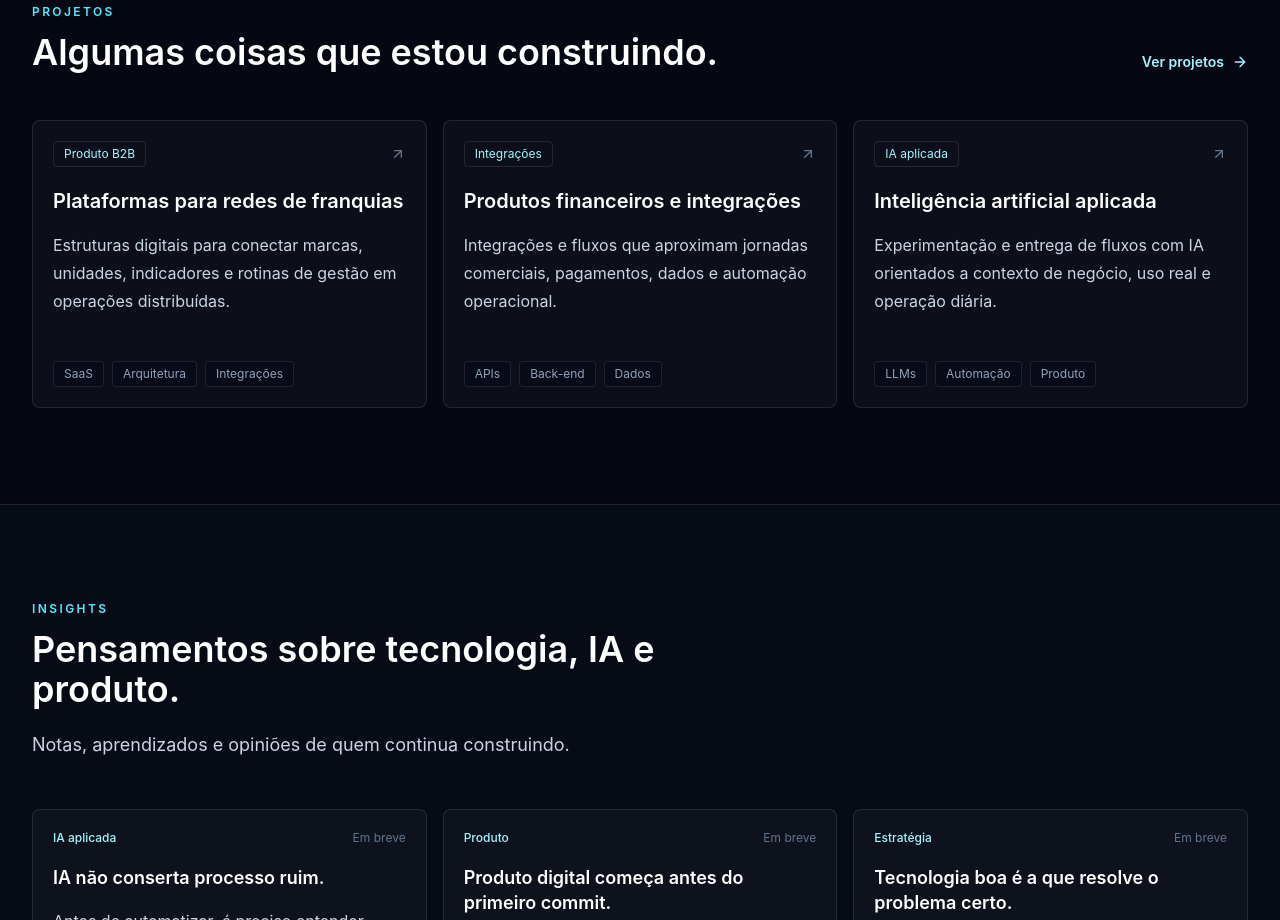
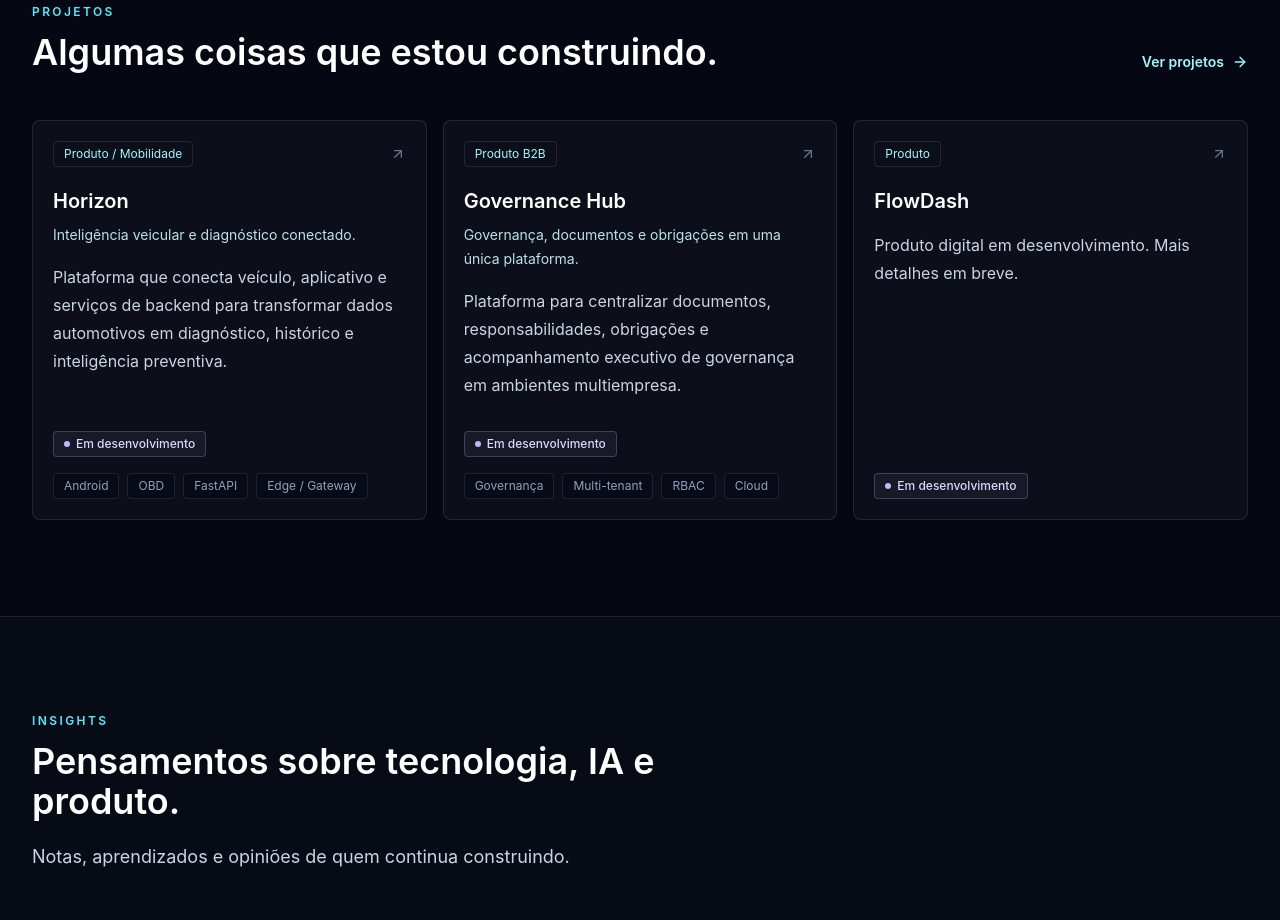
Before and after one commit to jdrpires/jeanpires-site, a Next.js app: page / in a window 1280 px wide. Shown: the part 2980-3900 px from the top of the page. Built offline with nearby package versions, Linux system fonts and the light colour scheme.

Commit message:
feat: add real projects and client showcase structure

```diff
--- a/src/app/page.tsx
+++ b/src/app/page.tsx
@@ -11,6 +11,10 @@ import {
   ShieldCheck,
 } from "lucide-react";
 import { ContactBand } from "@/components/contact-band";
+import {
+  ClientLogoGrid,
+  hasVisibleClients,
+} from "@/components/client-logo-grid";
 import { InsightList } from "@/components/insight-list";
 import { ProjectGrid } from "@/components/project-grid";
 import { SectionHeading } from "@/components/section-heading";
@@ -237,6 +241,22 @@ export default function Home() {
         </div>
       </section>
 
+      {hasVisibleClients() ? (
+        <section className="border-t border-white/10 bg-[#070b16]">
+          <div className="mx-auto max-w-7xl px-5 py-24 sm:px-6 lg:px-8">
+            <SectionHeading
+              eyebrow="Clientes"
+              title="Empresas com quem já construí."
+            >
+              <p>Tecnologia ganha valor quando chega à operação.</p>
+            </SectionHeading>
+            <div className="mt-12">
+              <ClientLogoGrid />
+            </div>
+          </div>
+        </section>
+      ) : null}
+
       <section className="border-t border-white/10 bg-[#070b16]">
         <div className="mx-auto max-w-7xl px-5 py-24 sm:px-6 lg:px-8">
           <SectionHeading
--- a/src/app/projetos/page.tsx
+++ b/src/app/projetos/page.tsx
@@ -23,11 +23,11 @@ export default function ProjectsPage() {
         <div className="relative mx-auto max-w-7xl px-5 py-24 sm:px-6 lg:px-8">
           <SectionHeading
             eyebrow="Projetos"
-            title="Algumas coisas que estou construindo."
+            title="Produtos e projetos que estou construindo."
           >
             <p>
-              Áreas de trabalho e construção que serão detalhadas como cases
-              quando houver material público suficiente.
+              Tecnologia aplicada a problemas reais — de plataformas B2B a
+              inteligência veicular, governança e novos produtos digitais.
             </p>
           </SectionHeading>
         </div>
--- /dev/null
+++ b/src/components/client-logo-grid.tsx
@@ -0,0 +1,66 @@
+import Image from "next/image";
+import Link from "next/link";
+import { clients, type Client } from "@/data/clients";
+import { findLogoPath } from "@/lib/public-assets";
+
+function ClientLogo({ client }: { client: Client }) {
+  const logoPath = findLogoPath(client.logo);
+
+  if (!logoPath) {
+    return null;
+  }
+
+  const logo = (
+    <Image
+      src={logoPath}
+      alt={client.name}
+      width={176}
+      height={64}
+      sizes="176px"
+      className="h-auto max-h-12 w-auto max-w-[10.5rem] object-contain"
+      unoptimized
+    />
+  );
+
+  if (client.url) {
+    return (
+      <Link
+        href={client.url}
+        target="_blank"
+        rel="noreferrer"
+        aria-label={client.name}
+        className="inline-flex h-16 w-36 items-center justify-center transition hover:opacity-80"
+      >
+        {logo}
+      </Link>
+    );
+  }
+
+  return (
+    <div className="inline-flex h-16 w-36 items-center justify-center">
+      {logo}
+    </div>
+  );
+}
+
+export function ClientLogoGrid() {
+  const visibleClients = clients.filter(
+    (client) => findLogoPath(client.logo) !== null,
+  );
+
+  if (visibleClients.length === 0) {
+    return null;
+  }
+
+  return (
+    <div className="flex flex-wrap items-center gap-x-10 gap-y-6">
+      {visibleClients.map((client) => (
+        <ClientLogo key={client.name} client={client} />
+      ))}
+    </div>
+  );
+}
+
+export function hasVisibleClients() {
+  return clients.some((client) => findLogoPath(client.logo) !== null);
+}
--- a/src/components/project-grid.tsx
+++ b/src/components/project-grid.tsx
@@ -1,38 +1,79 @@
+import Image from "next/image";
+import Link from "next/link";
 import { ArrowUpRight } from "lucide-react";
-import { projectCases } from "@/data/projects";
+import { projectCases, type ProjectCase } from "@/data/projects";
 
 type ProjectGridProps = {
   limit?: number;
 };
 
-export function ProjectGrid({ limit }: ProjectGridProps) {
-  const cases = limit ? projectCases.slice(0, limit) : projectCases;
-
+function ProjectCard({ project }: { project: ProjectCase }) {
   return (
-    <div className="grid gap-4 md:grid-cols-2 xl:grid-cols-3">
-      {cases.map((project) => (
-        <article
-          key={project.title}
-          className="group flex min-h-72 flex-col justify-between rounded-lg border border-white/10 bg-white/[0.03] p-5 transition hover:border-cyan-300/35 hover:bg-white/[0.045]"
-        >
+    <article className="group flex flex-col justify-between rounded-lg border border-white/10 bg-white/[0.03] p-5 transition hover:border-cyan-300/35 hover:bg-white/[0.045]">
       <div>
+        {project.image ? (
+          <div className="relative mb-5 aspect-[16/9] overflow-hidden rounded-md ring-1 ring-white/10">
+            <Image
+              src={project.image}
+              alt={project.title}
+              fill
+              sizes="(min-width: 1280px) 30vw, (min-width: 768px) 45vw, 90vw"
+              className="object-cover"
+            />
+          </div>
+        ) : null}
         <div className="mb-5 flex items-center justify-between gap-4">
           <span className="rounded border border-white/10 px-2.5 py-1 text-xs text-cyan-200">
             {project.category}
           </span>
+          {project.url ? (
+            <Link
+              href={project.url}
+              target="_blank"
+              rel="noreferrer"
+              aria-label={`Abrir ${project.title}`}
+              className="text-slate-500 transition hover:text-cyan-200"
+            >
+              <ArrowUpRight className="size-4" aria-hidden="true" />
+            </Link>
+          ) : (
             <ArrowUpRight
               className="size-4 text-slate-500 transition group-hover:text-cyan-200"
               aria-hidden="true"
             />
+          )}
         </div>
-            <h3 className="text-xl font-semibold text-white">
-              {project.title}
-            </h3>
-            <p className="mt-4 leading-7 text-slate-300">
-              {project.description}
+        <h3 className="text-xl font-semibold text-white">{project.title}</h3>
+        {project.tagline ? (
+          <p className="mt-2 text-sm leading-6 text-cyan-100/90">
+            {project.tagline}
           </p>
+        ) : null}
+        <p className="mt-4 leading-7 text-slate-300">{project.description}</p>
       </div>
-          <div className="mt-8 flex flex-wrap gap-2">
+      <div className="mt-8 flex flex-col gap-4">
+        <div className="flex flex-wrap items-center gap-2">
+          <span className="inline-flex items-center gap-1.5 rounded border border-violet-300/25 bg-violet-300/[0.06] px-2.5 py-1 text-xs font-medium text-violet-200">
+            <span
+              className="size-1.5 rounded-full bg-violet-300"
+              aria-hidden="true"
+            />
+            {project.status}
+          </span>
+          {project.github ? (
+            <Link
+              href={project.github}
+              target="_blank"
+              rel="noreferrer"
+              aria-label={`Repositório de ${project.title} no GitHub`}
+              className="inline-flex items-center gap-1.5 rounded border border-white/10 bg-slate-950/40 px-2.5 py-1 text-xs text-slate-400 transition hover:text-cyan-200"
+            >
+              GitHub
+            </Link>
+          ) : null}
+        </div>
+        {project.stack.length > 0 ? (
+          <div className="flex flex-wrap gap-2">
             {project.stack.map((item) => (
               <span
                 key={item}
@@ -42,7 +83,19 @@ export function ProjectGrid({ limit }: ProjectGridProps) {
               </span>
             ))}
           </div>
+        ) : null}
+      </div>
     </article>
+  );
+}
+
+export function ProjectGrid({ limit }: ProjectGridProps) {
+  const cases = limit ? projectCases.slice(0, limit) : projectCases;
+
+  return (
+    <div className="grid gap-4 md:grid-cols-2 xl:grid-cols-3">
+      {cases.map((project) => (
+        <ProjectCard key={project.slug} project={project} />
       ))}
     </div>
   );
--- /dev/null
+++ b/src/data/clients.ts
@@ -0,0 +1,20 @@
+export type Client = {
+  name: string;
+  /**
+   * Caminho base do logo dentro de `public/logos/clients/`, sem extensão.
+   * Ex.: "/logos/clients/nome-da-empresa". Resolvido em runtime via findLogoPath.
+   */
+  logo: string;
+  url?: string | null;
+  featured: boolean;
+};
+
+/**
+ * Lista de clientes/empresas atendidas.
+ *
+ * Intencionalmente vazia: nenhum cliente foi oficialmente aprovado para
+ * exibição nesta etapa. A seção de clientes na Home só é renderizada quando
+ * existir pelo menos um item aqui, permitindo adicionar nomes e assets depois
+ * sem alterar o layout.
+ */
+export const clients: Client[] = [];
--- a/src/data/projects.ts
+++ b/src/data/projects.ts
@@ -1,57 +1,58 @@
 export type ProjectCase = {
+  slug: string;
   title: string;
+  tagline: string;
   description: string;
   category: string;
+  status: string;
+  role?: string;
   stack: string[];
   image: string | null;
   url?: string | null;
+  github?: string | null;
   featured: boolean;
 };
 
 export const projectCases: ProjectCase[] = [
   {
-    title: "Plataformas para redes de franquias",
+    slug: "horizon",
+    title: "Horizon",
+    tagline: "Inteligência veicular e diagnóstico conectado.",
     description:
-      "Estruturas digitais para conectar marcas, unidades, indicadores e rotinas de gestão em operações distribuídas.",
-    category: "Produto B2B",
-    stack: ["SaaS", "Arquitetura", "Integrações"],
+      "Plataforma que conecta veículo, aplicativo e serviços de backend para transformar dados automotivos em diagnóstico, histórico e inteligência preventiva.",
+    category: "Produto / Mobilidade",
+    status: "Em desenvolvimento",
+    stack: ["Android", "OBD", "FastAPI", "Edge / Gateway"],
     image: null,
+    url: null,
+    github: null,
     featured: true,
   },
   {
-    title: "Produtos financeiros e integrações",
+    slug: "governance-hub",
+    title: "Governance Hub",
+    tagline: "Governança, documentos e obrigações em uma única plataforma.",
     description:
-      "Integrações e fluxos que aproximam jornadas comerciais, pagamentos, dados e automação operacional.",
-    category: "Integrações",
-    stack: ["APIs", "Back-end", "Dados"],
+      "Plataforma para centralizar documentos, responsabilidades, obrigações e acompanhamento executivo de governança em ambientes multiempresa.",
+    category: "Produto B2B",
+    status: "Em desenvolvimento",
+    stack: ["Governança", "Multi-tenant", "RBAC", "Cloud"],
     image: null,
+    url: null,
+    github: null,
     featured: true,
   },
   {
-    title: "Inteligência artificial aplicada",
-    description:
-      "Experimentação e entrega de fluxos com IA orientados a contexto de negócio, uso real e operação diária.",
-    category: "IA aplicada",
-    stack: ["LLMs", "Automação", "Produto"],
+    slug: "flowdash",
+    title: "FlowDash",
+    tagline: "",
+    description: "Produto digital em desenvolvimento. Mais detalhes em breve.",
+    category: "Produto",
+    status: "Em desenvolvimento",
+    stack: [],
     image: null,
+    url: null,
+    github: null,
     featured: true,
   },
-  {
-    title: "Automação de operações",
-    description:
-      "Mapeamento de processos e construção de ferramentas para reduzir atrito, retrabalho e dependência manual.",
-    category: "Automação",
-    stack: ["Workflows", "Integrações", "Observabilidade"],
-    image: null,
-    featured: false,
-  },
-  {
-    title: "Plataformas B2B",
-    description:
-      "Produtos para ambientes com múltiplos usuários, permissões, jornadas internas e evolução contínua.",
-    category: "B2B",
-    stack: ["Produto", "Cloud", "Engenharia"],
-    image: null,
-    featured: false,
-  },
 ];
```
Also changed, not shown: 1 other file (tests, documents, lock files or other folders). Lines whose indentation alone changed are shown as unchanged.
